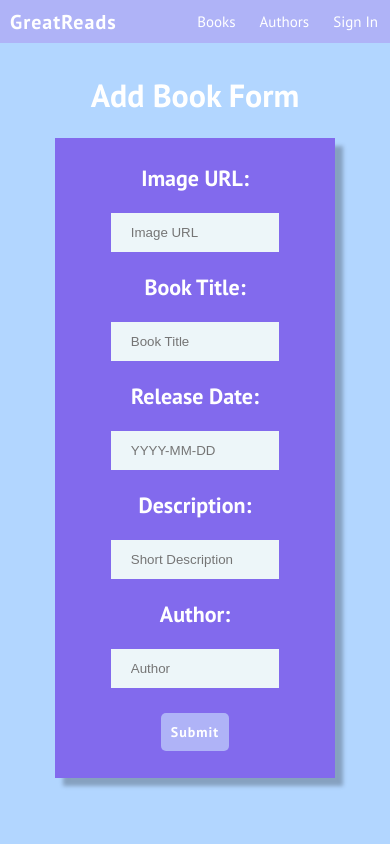
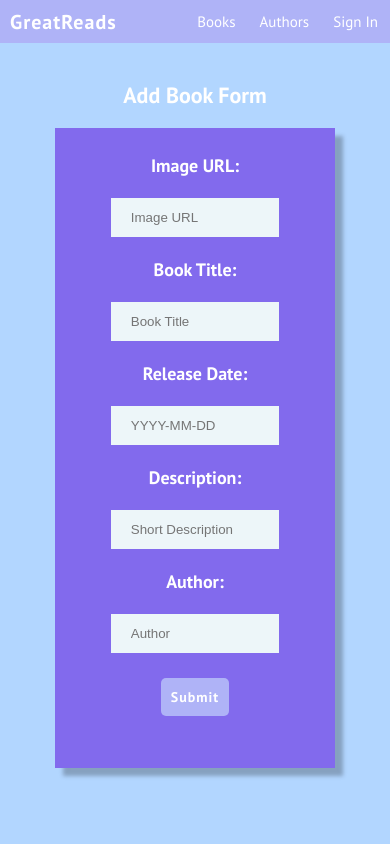
Before and after one commit to lisagarcia13/great-reads, a React (Create React App) app in the folder front-end/client/: page /add-book in a window 390 px wide. Shown: the top 844 px of the page. Built offline with nearby package versions, Linux system fonts and the light colour scheme.

Commit message:
book form media query

```diff
--- a/front-end/client/src/screens/AddBook.css
+++ b/front-end/client/src/screens/AddBook.css
@@ -48,6 +48,9 @@
   background-color: #edf6f9;
   border: none;
 }
+.book-main-header {
+  font-size: 30px;
+}
 
 .book-create-button {
   margin-top: 10px;
@@ -67,3 +70,15 @@
   box-shadow: 0 12px 16px 0 rgba(0, 0, 0, 0.24),
     0 17px 50px 0 rgba(0, 0, 0, 0.19);
 }
+
+@media (max-width: 480px) {
+  .book-label {
+    font-size: 18px;
+  }
+  .book-main-header {
+    font-size: 22px;
+  }
+  .book-create-form {
+    margin-top: 20px;
+  }
+}
--- a/front-end/client/src/screens/AddBook.jsx
+++ b/front-end/client/src/screens/AddBook.jsx
@@ -2,12 +2,10 @@ import { useState } from "react";
 import { useNavigate } from "react-router-dom";
 import Layout from "../components/Layout";
 import { createBook } from "../services/books";
-// import { getAuthor } from "../services/authors";
 import "./AddBook.css";
 
 function AddBook(props) {
   let nav = useNavigate();
-  // const [authorList, setAuthorList] = useState([]);
 
   const [book, setBook] = useState({
     image: "",
@@ -32,21 +30,13 @@ function AddBook(props) {
     props.setToggle((prevToggle) => !prevToggle);
   };
 
-  // useEffect(() => {
-  //   const grabAuthors = async () => {
-  //     const allAuthors = await getAuthor();
-  //     setAuthorList(allAuthors);
-  //   };
-  //   grabAuthors();
-  // }, []);
-
   return (
     <Layout user={props.user}>
       <div>
         <div className="book-create">
           <div className="book-sub-create">
             <div className="book-create-form">
-              <h1>Add Book Form</h1>
+              <h2 className="book-main-header">Add Book Form</h2>
               <form onSubmit={handleSubmit}>
                 <label className="book-label">Image URL:</label>
                 <input
```
